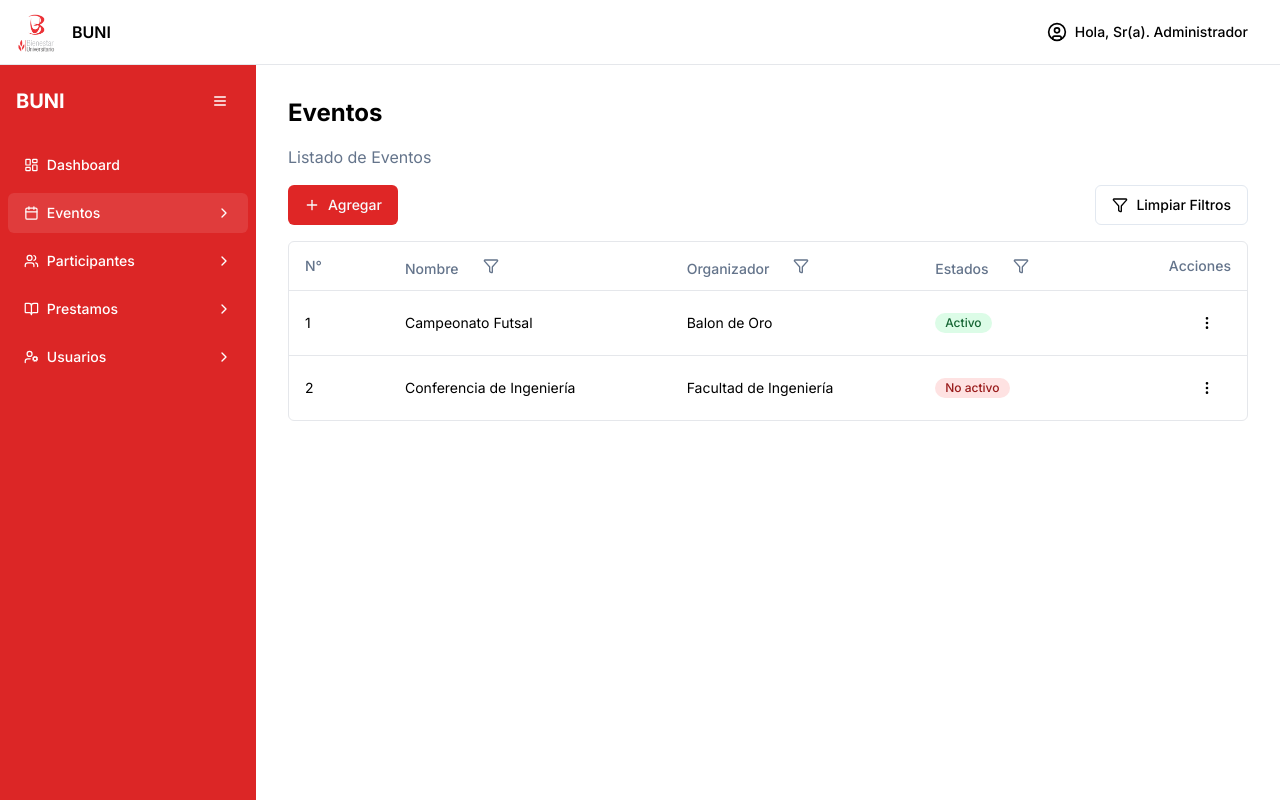
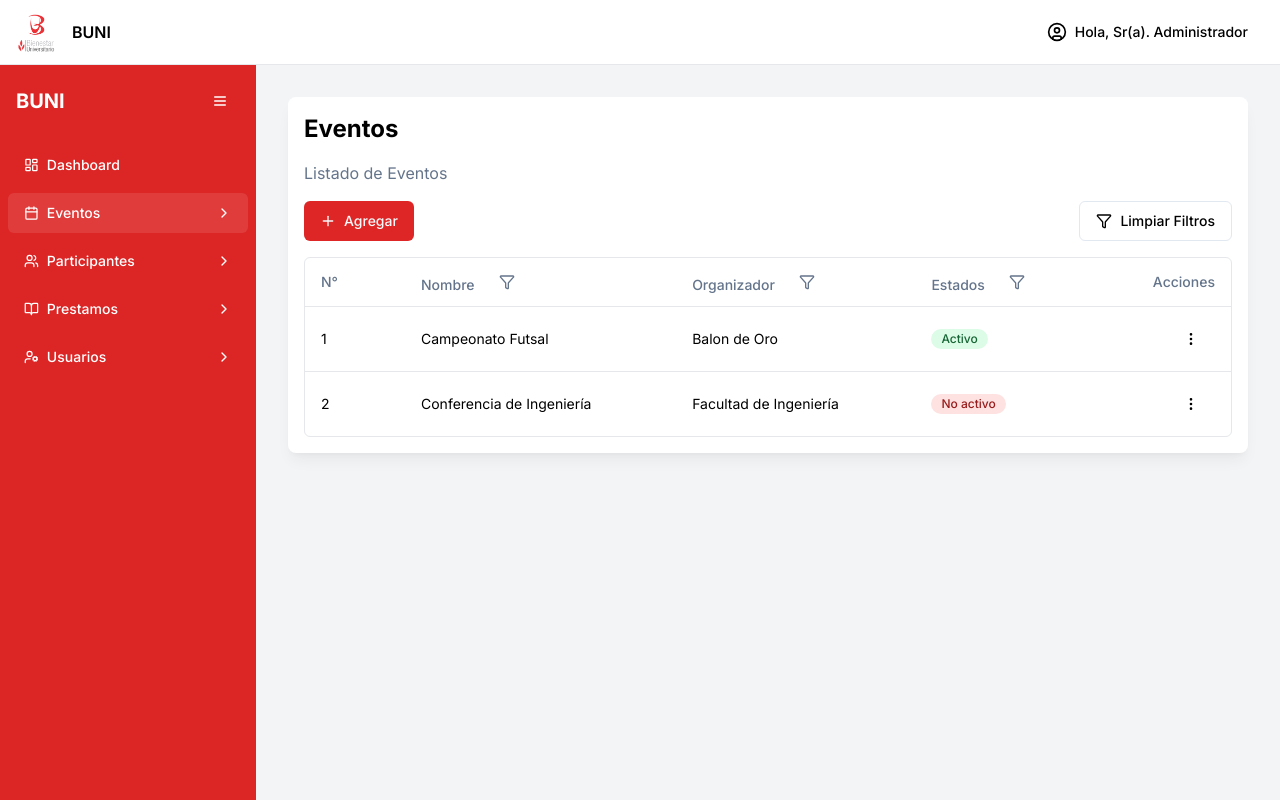
Before and after one commit to GarcesSebastian/Buni, a Next.js app: page /events in a window 1280 px wide. Built offline with nearby package versions, Linux system fonts and the light colour scheme.

Commit message:
refactor: i created new component to sections and adapted others components

```diff
--- a/src/app/events/page.tsx
+++ b/src/app/events/page.tsx
@@ -2,6 +2,7 @@
 import React, { useState} from "react"
 import { TableGeneric } from "@/components/services/TableGeneric"
 import { SideBar } from '@/components/ui/SideBar'
+import Section from "@/components/ui/Section"
 
 export type Event = {
   id: number
@@ -40,16 +41,7 @@ export default function EventosPage() {
 
   return (
     <div className="min-h-screen flex flex-col">
-      <div className="flex flex-1 flex-row max-md:flex-col">
-      <SideBar/>
-        <main className="flex-1 p-4 sm:p-8">
-          <div className="space-y-4">
-            <h1 className="text-2xl font-bold">Eventos</h1>
-            <p className="text-muted-foreground">Listado de Eventos</p>
-            <TableGeneric structure={structure} data={events} setData={setEvents} />
-          </div>
-        </main>
-      </div>
+        <Section structure={structure} data={events} setData={setEvents} name={"Eventos"}/>
     </div>
   )
 }
--- a/src/app/events/scenerys/page.tsx
+++ b/src/app/events/scenerys/page.tsx
@@ -1,7 +1,6 @@
 "use client"
 import React, { useState} from "react"
-import { TableGeneric } from "@/components/services/TableGeneric"
-import { SideBar } from '@/components/ui/SideBar'
+import Section from "@/components/ui/Section"
 
 export type Event = {
   id: number
@@ -24,16 +23,7 @@ export default function Scenerys() {
 
   return (
     <div className="min-h-screen flex flex-col">
-      <div className="flex flex-1 flex-row max-md:flex-col">
-      <SideBar/>
-        <main className="flex-1 p-4 sm:p-8">
-          <div className="space-y-4">
-            <h1 className="text-2xl font-bold">Escenarios</h1>
-            <p className="text-muted-foreground">Listado de Escenarios</p>
-            <TableGeneric structure={structure} data={events} setData={setEvents} />
-          </div>
-        </main>
-      </div>
+      <Section structure={structure} data={events} setData={setEvents} name={"Escenarios"}/>
     </div>
   )
 }
--- /dev/null
+++ b/src/components/ui/Section.tsx
@@ -0,0 +1,18 @@
+import { TableGeneric } from "@/components/services/TableGeneric"
+import { SideBar } from '@/components/ui/SideBar'
+
+
+export default function Section({structure, data, setData, name}) {
+    return (
+        <div className="flex flex-1 flex-row max-md:flex-col bg-gray-100">
+            <SideBar/>
+            <main className="flex-1 p-4 sm:p-8">
+                <div className="space-y-4 p-4 shadow-lg shadow-black/5 rounded-lg bg-white">
+                    <h1 className="text-2xl font-bold">{name}</h1>
+                    <p className="text-muted-foreground">Listado de {name}</p>
+                    <TableGeneric structure={structure} data={data} setData={setData} />
+                </div>
+            </main>
+        </div>
+    )
+}
```
